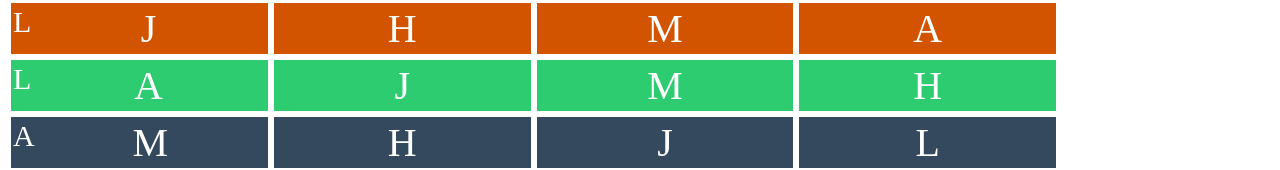
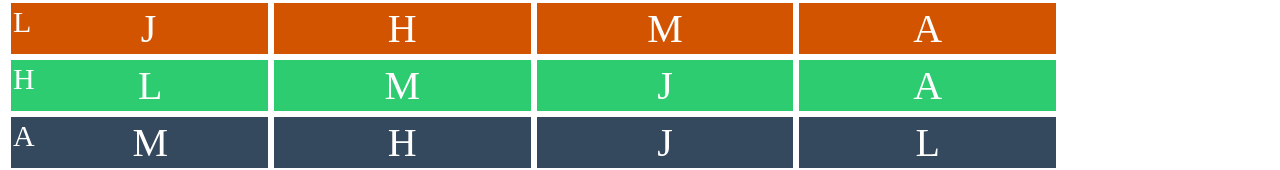
Before and after one commit to steveplesha/mileage, a plain HTML site: page index.html in a window 1280 px wide. Shown: the part 143-313 px from the top of the page. Drawn offline with nearby package versions, Linux system fonts and the light colour scheme.

Commit message:
updated index

```diff
--- a/index.html
+++ b/index.html
@@ -38,10 +38,10 @@
 		<a class = "ln" href="https://docs.google.com/a/hanover.k12.in.us/spreadsheet/formResponse?formkey=dDdqSHJiMlp5WWxiaDNMUFhYb3pGMVE6MA&ifq&entry.0.single&entry.1.single=LN+to+MS&submit=Submit">M</a>
 		<a class = "ln" href="https://docs.google.com/a/hanover.k12.in.us/spreadsheet/formResponse?formkey=dDdqSHJiMlp5WWxiaDNMUFhYb3pGMVE6MA&ifq&entry.0.single&entry.1.single=LN+to+AD&submit=Submit">A</a>
 		<br>
-		<a class = "hs" href="https://docs.google.com/a/hanover.k12.in.us/spreadsheet/formResponse?formkey=dDdqSHJiMlp5WWxiaDNMUFhYb3pGMVE6MA&ifq&entry.0.single&entry.1.single=LN+to+AD&submit=Submit"><span>L</span>A</a>
-		<a class = "hs" href="https://docs.google.com/a/hanover.k12.in.us/spreadsheet/formResponse?formkey=dDdqSHJiMlp5WWxiaDNMUFhYb3pGMVE6MA&ifq&entry.0.single&entry.1.single=LN+to+JB&submit=Submit">J</a>
-		<a class = "hs" href="https://docs.google.com/a/hanover.k12.in.us/spreadsheet/formResponse?formkey=dDdqSHJiMlp5WWxiaDNMUFhYb3pGMVE6MA&ifq&entry.0.single&entry.1.single=LN+to+MS&submit=Submit">M</a>
-		<a class = "hs" href="https://docs.google.com/a/hanover.k12.in.us/spreadsheet/formResponse?formkey=dDdqSHJiMlp5WWxiaDNMUFhYb3pGMVE6MA&ifq&entry.0.single&entry.1.single=LN+to+HS&submit=Submit">H</a>
+		<a class = "hs" href="https://docs.google.com/a/hanover.k12.in.us/spreadsheet/formResponse?formkey=dDdqSHJiMlp5WWxiaDNMUFhYb3pGMVE6MA&ifq&entry.0.single&entry.1.single=HS+to+LN&submit=Submit"><span>H</span>L</a>
+		<a class = "hs" href="https://docs.google.com/a/hanover.k12.in.us/spreadsheet/formResponse?formkey=dDdqSHJiMlp5WWxiaDNMUFhYb3pGMVE6MA&ifq&entry.0.single&entry.1.single=HS+to+MS&submit=Submit">M</a>
+		<a class = "hs" href="https://docs.google.com/a/hanover.k12.in.us/spreadsheet/formResponse?formkey=dDdqSHJiMlp5WWxiaDNMUFhYb3pGMVE6MA&ifq&entry.0.single&entry.1.single=HS+to+JB&submit=Submit">J</a>
+		<a class = "hs" href="https://docs.google.com/a/hanover.k12.in.us/spreadsheet/formResponse?formkey=dDdqSHJiMlp5WWxiaDNMUFhYb3pGMVE6MA&ifq&entry.0.single&entry.1.single=HS+to+AD&submit=Submit">A</a>
 		<br>
         <a class = "ad" href="https://docs.google.com/a/hanover.k12.in.us/spreadsheet/formResponse?formkey=dDdqSHJiMlp5WWxiaDNMUFhYb3pGMVE6MA&ifq&entry.0.single&entry.1.single=AD+to+MS&submit=Submit"><span>A</span>M</a>
         <a class = "ad" href="https://docs.google.com/a/hanover.k12.in.us/spreadsheet/formResponse?formkey=dDdqSHJiMlp5WWxiaDNMUFhYb3pGMVE6MA&ifq&entry.0.single&entry.1.single=AD+to+HS&submit=Submit">H</a>
```
